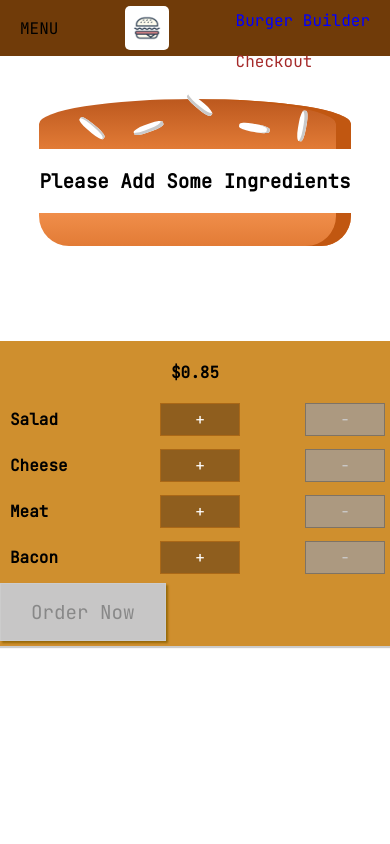
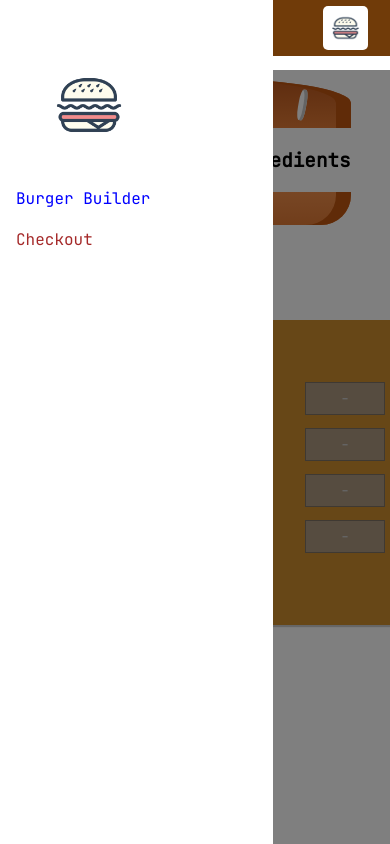
Before and after one commit to premdevapp/react-example-burgerBuilder, a React (Create React App) app: page / in a window 390 px wide. Built offline with nearby package versions, Linux system fonts and the light colour scheme.

Commit message:
did responsiveness

```diff
--- a/src/components/Layout/Layout.js
+++ b/src/components/Layout/Layout.js
@@ -1,14 +1,30 @@
-import React from "react";
+import React, { Component } from "react";
 import Aux from "../../hoc/Auxilary";
 import Toolbar from "../Navigation/Toolbar/Toolbar";
+import SideDrawer from "../Navigation/SideDrawer/SideDrawer";
 
 import classes from "./Layout.module.scss";
-const layout = (props) => (
-  <Aux>
-    <div> Toolbar, SideDrawer, BackDrop </div>
-    <Toolbar />
-    <main className={classes.Content}>{props.children}</main>
-  </Aux>
-);
 
-export default layout;
+class Layout extends Component {
+  state = {
+    show: true,
+  };
+  handler = {
+    sideDrawer: () => {
+      this.state.show
+        ? this.setState({ show: false })
+        : this.setState({ show: true });
+    },
+  };
+  render() {
+    return (
+      <Aux>
+        <Toolbar open={this.state.show} close={this.handler.sideDrawer} />
+        <SideDrawer open={this.state.show} close={this.handler.sideDrawer} />
+        <main className={classes.Content}>{this.props.children}</main>
+      </Aux>
+    );
+  }
+}
+
+export default Layout;
--- a/src/components/Navigation/NavigationItems/NavigationItem/NavigationItem.module.scss
+++ b/src/components/Navigation/NavigationItems/NavigationItem/NavigationItem.module.scss
@@ -3,8 +3,7 @@
   box-sizing: border-box;
   display: block;
   width: 100%;
-}
-.NavItem a {
+  a {
     color: brown;
     text-decoration: none;
     width: 100%;
@@ -16,6 +15,7 @@
       color: blue;
     }
   }
+}
 
 @media (min-width: 500px) {
   .NavItem {
@@ -24,8 +24,7 @@
     height: 100%;
     width: auto;
     align-items: center;
-  }
-  .NavItem a {
+    a {
       color: white;
       height: 100%;
       padding: 16px 10px;
@@ -41,3 +40,4 @@
       }
     }
   }
+}
--- /dev/null
+++ b/src/components/Navigation/SideDrawer/SideDrawer.js
@@ -0,0 +1,31 @@
+import React from "react";
+
+import Logo from "../../Logo/Logo";
+import NavigationItems from "../NavigationItems/NavigationItems";
+import Backdrop from "../../UI/Backdrop/Backdrop";
+import Aux from "../../../hoc/Auxilary";
+
+import classes from "./SideDrawer.module.scss";
+
+const sideDrawer = (props) => {
+  //variable that toggles between 'close' and 'open' class
+  let attachedClasses = [classes.SideDrawer, classes.Close];
+  if (props.open) {
+    attachedClasses = [classes.SideDrawer, classes.Open];
+  }
+  return (
+    <Aux>
+      {/* when 'Backdrop' is clicked 'close' is passed to handler to hide backdrop and close 'sideDrawer' */}
+      <Backdrop show={props.open} clicked={props.close} />
+      {/* the 'attachedClasses' array is joined and is added as styling to the dive that shows the components in 'sideDrawer'*/}
+      <div className={attachedClasses.join(" ")}>
+        {/* styling for logo is set differently in the 'sideDrawer'*/}
+        <Logo height="11%" margin="30px" />
+        <nav>
+          <NavigationItems />
+        </nav>
+      </div>
+    </Aux>
+  );
+};
+export default sideDrawer;
--- /dev/null
+++ b/src/components/Navigation/SideDrawer/SideDrawer.module.scss
@@ -0,0 +1,27 @@
+.SideDrawer {
+  position: fixed;
+  width: 280px;
+  max-width: 70%;
+  height: 100%;
+  top: 0;
+  left: 0;
+  z-index: 200;
+  background-color: white;
+  padding: 32px 16px;
+  box-sizing: border-box;
+  transition: transform 0.3s ease-out;
+}
+
+@media (min-width: 500px) {
+  .SideDrawer {
+    display: none;
+  }
+}
+
+.Open {
+  transform: translateX(0);
+}
+
+.Close {
+  transform: translateX(-100%);
+}
--- a/src/components/Navigation/Toolbar/Toolbar.js
+++ b/src/components/Navigation/Toolbar/Toolbar.js
@@ -9,7 +9,7 @@
   <header className={classes.Toolbar}>
     <div>MENU</div>
     <Logo height="80%" margin={2} />
-    <nav>
+    <nav className={classes.Desktop}>
       <NavigationItems />
     </nav>
   </header>
```
Also changed, not shown: 1 other file (tests, documents, lock files or other folders). Lines whose indentation alone changed are shown as unchanged.
